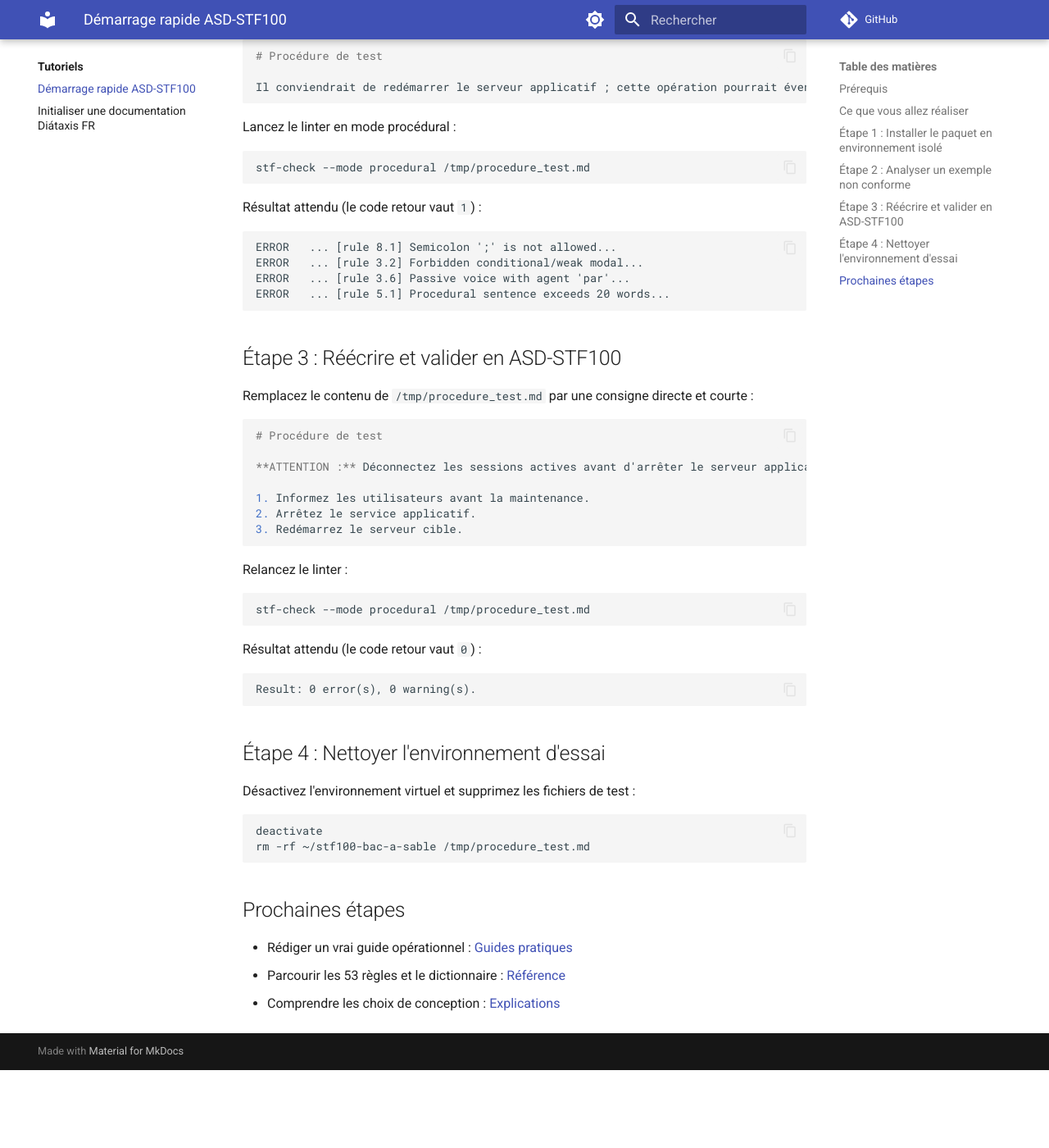
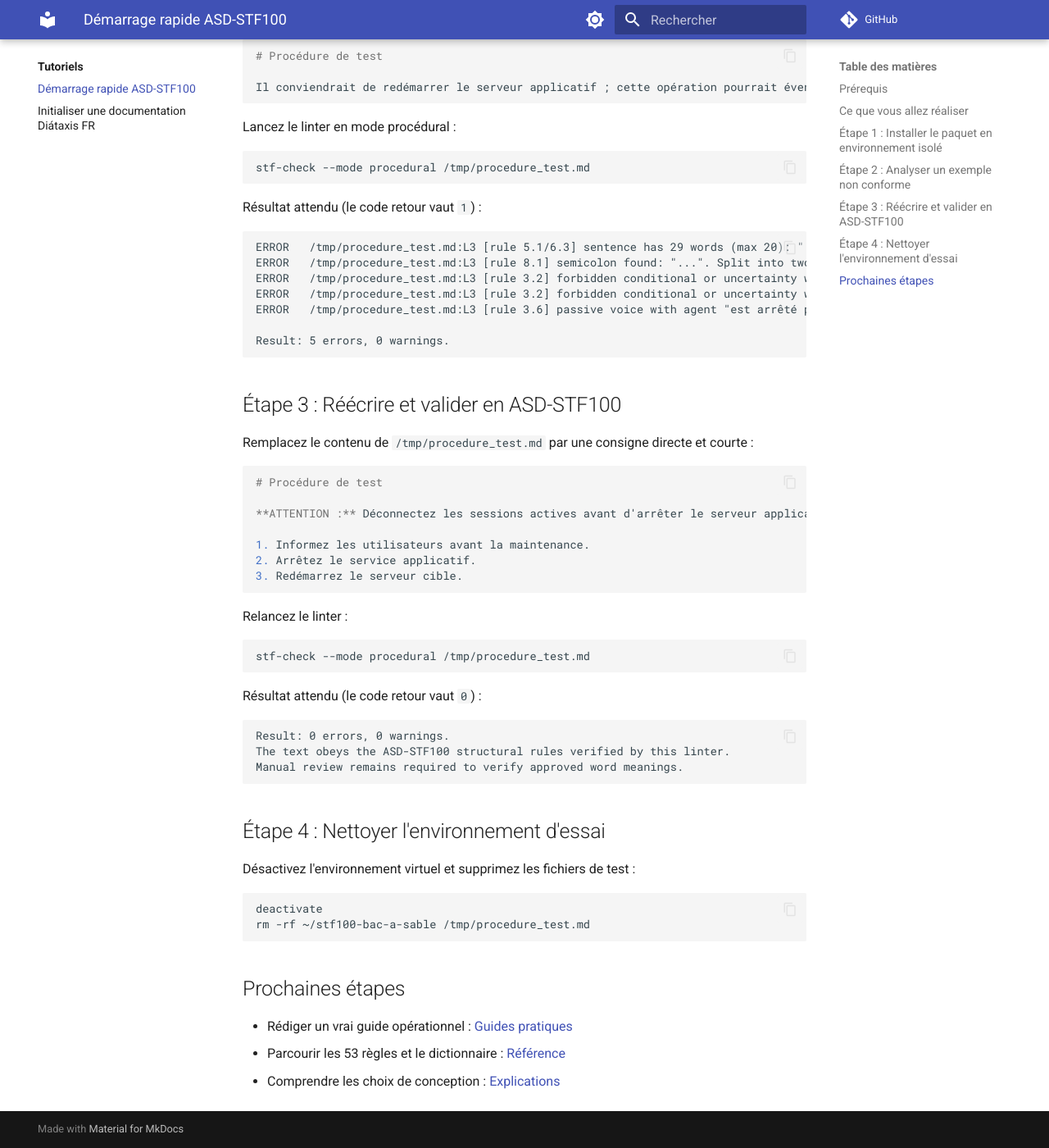
Before and after one commit to jmrenouard/asd-stf100, an MkDocs documentation site: the page built from docs/01-tutoriels/01-demarrage-rapide-stf100.md, in a window 1280 px wide and 1400 px high, scrolled down 1272 px. Shown: the whole window at 82% size. Built offline with MkDocs 1.6.1 and Material for MkDocs 9.7.7, drawn with Linux system fonts in a browser that asks for light colours; comment, search, counter and statistics services are not loaded; before the commit the page ends 2577 px from its top, so only the background shows below that.

Commit message:
fix: address PR #5 ponytail-review findings

````diff
--- a/docs/01-tutoriels/01-demarrage-rapide-stf100.md
+++ b/docs/01-tutoriels/01-demarrage-rapide-stf100.md
@@ -60,10 +60,13 @@ stf-check --mode procedural /tmp/procedure_test.md
 Résultat attendu (le code retour vaut `1`) :
 
 ```text
-ERROR   ... [rule 8.1] Semicolon ';' is not allowed...
-ERROR   ... [rule 3.2] Forbidden conditional/weak modal...
-ERROR   ... [rule 3.6] Passive voice with agent 'par'...
-ERROR   ... [rule 5.1] Procedural sentence exceeds 20 words...
+ERROR   /tmp/procedure_test.md:L3 [rule 5.1/6.3] sentence has 29 words (max 20): "..."
+ERROR   /tmp/procedure_test.md:L3 [rule 8.1] semicolon found: "...". Split into two sentences.
+ERROR   /tmp/procedure_test.md:L3 [rule 3.2] forbidden conditional or uncertainty word "pourrait": ...
+ERROR   /tmp/procedure_test.md:L3 [rule 3.2] forbidden conditional or uncertainty word "éventuellement": ...
+ERROR   /tmp/procedure_test.md:L3 [rule 3.6] passive voice with agent "est arrêté par": make the agent the subject.
+
+Result: 5 errors, 0 warnings.
 ```
 
 ## Étape 3 : Réécrire et valider en ASD-STF100
@@ -89,7 +92,9 @@ stf-check --mode procedural /tmp/procedure_test.md
 Résultat attendu (le code retour vaut `0`) :
 
 ```text
-Result: 0 error(s), 0 warning(s).
+Result: 0 errors, 0 warnings.
+The text obeys the ASD-STF100 structural rules verified by this linter.
+Manual review remains required to verify approved word meanings.
 ```
 
 ## Étape 4 : Nettoyer l'environnement d'essai
````
Also changed, not shown: skills/francais-technique-simplifie/SKILL.md (+5 -2 lines), 5 other files.
